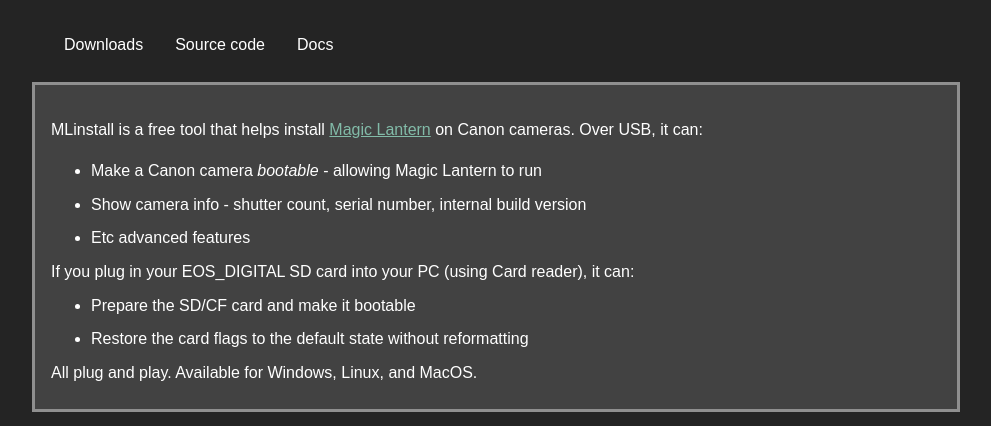
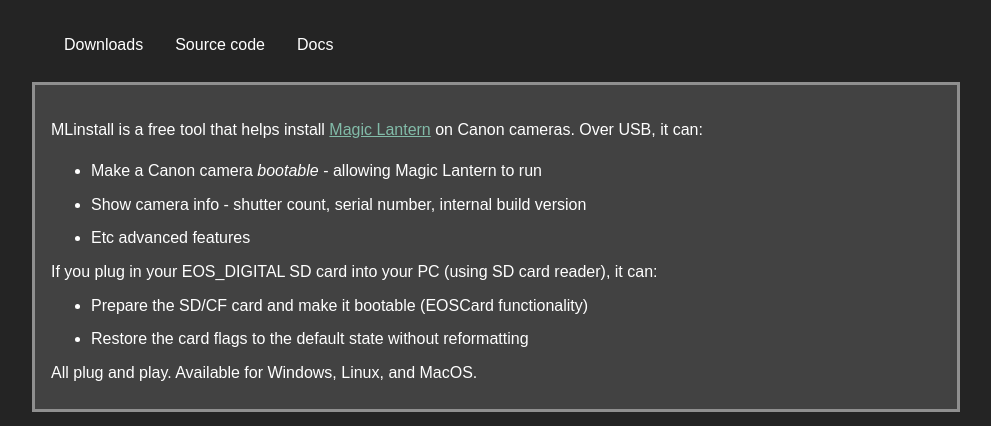
Before and after one commit to petabyt/mlinstall, a plain HTML site: page docs/index.html in a window 1280 px wide. Shown: the top 426 px of the page, without its empty margins (144-1135 px from the left). Drawn offline with Linux system fonts and the light colour scheme; no server answers.

Commit message:
minor typo

```diff
--- a/docs/index.html
+++ b/docs/index.html
@@ -24,9 +24,9 @@
 		<li>Show camera info - shutter count, serial number, internal build version</li>
 		<li>Etc advanced features</li>
 	</ul>
-	If you plug in your EOS_DIGITAL SD card into your PC (using Card reader), it can:
+	If you plug in your EOS_DIGITAL SD card into your PC (using SD card reader), it can:
 	<ul>
-		<li>Prepare the SD/CF card and make it bootable</li>
+		<li>Prepare the SD/CF card and make it bootable (EOSCard functionality)</li>
 		<li>Restore the card flags to the default state without reformatting</li>
 	</ul>
 	<p>All plug and play. Available for Windows, Linux, and MacOS.</p>
```
